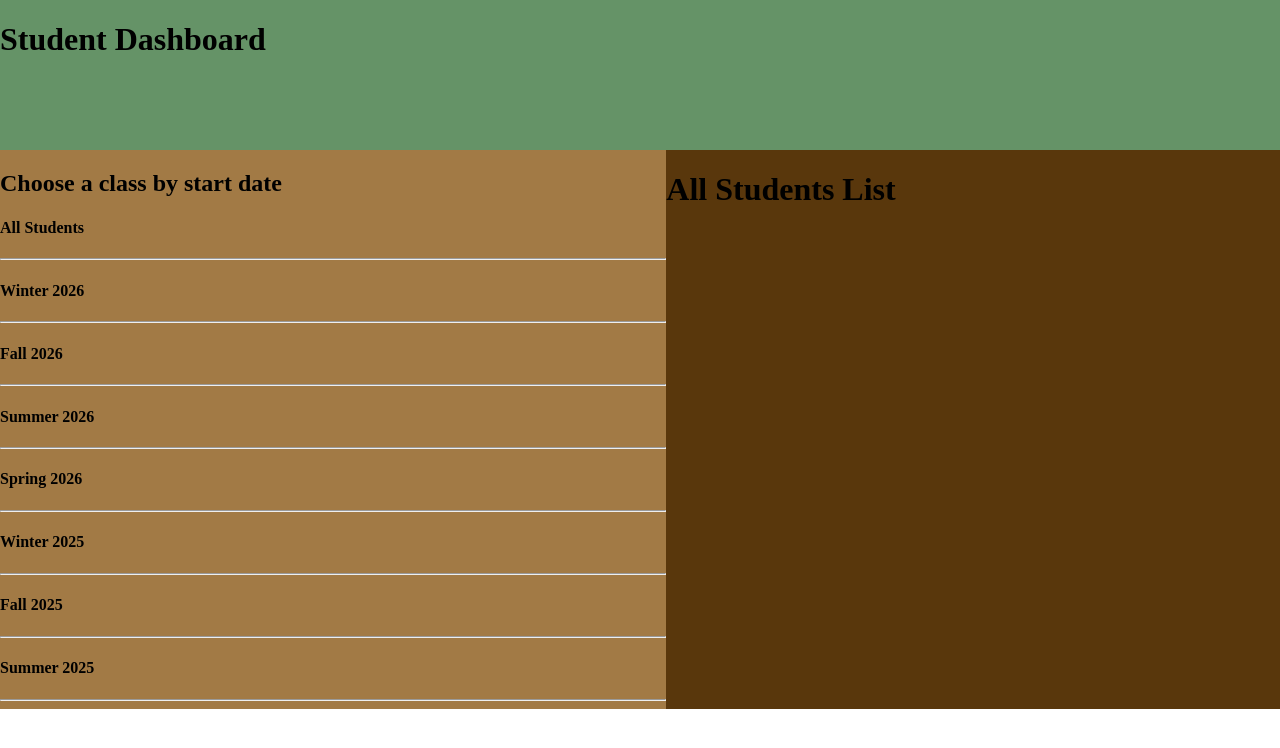
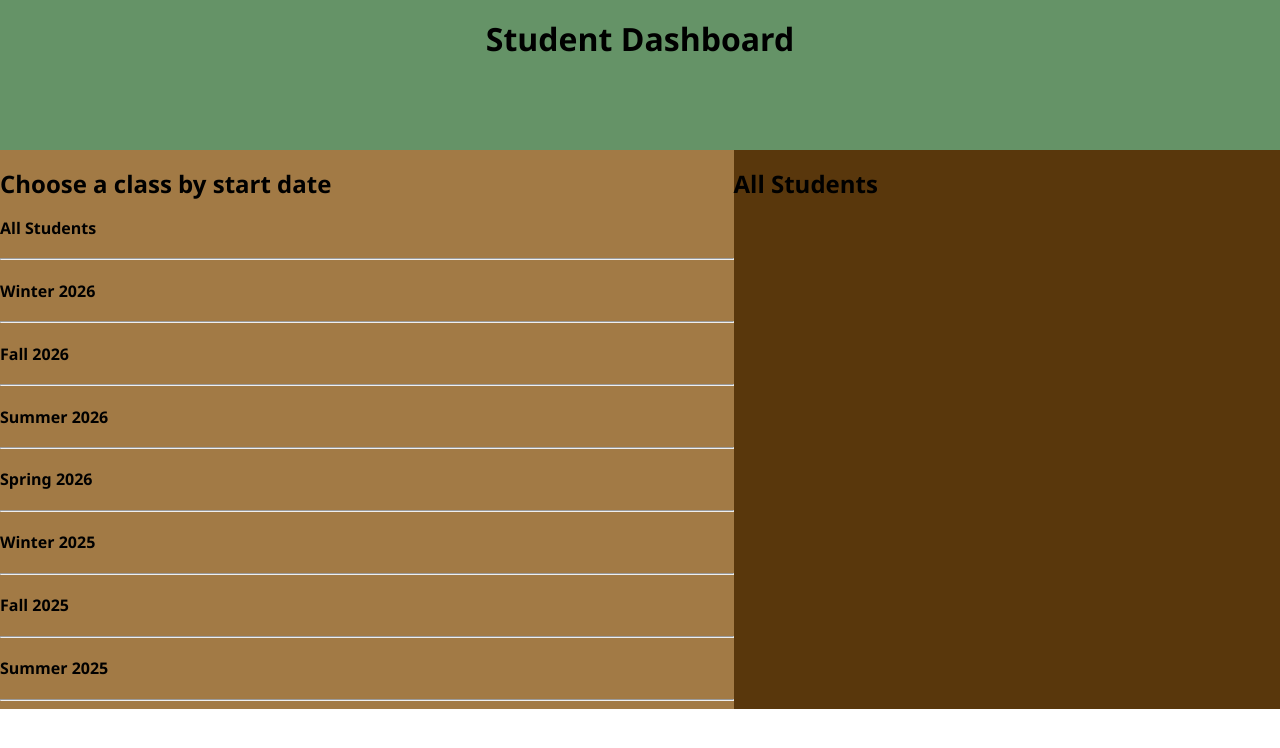
Before and after one commit to theCephusHasLanded/project-student-dashboardv1, a React (Create React App) app: page / in a window 1280 px wide. Shown: the top 748 px of the page. Built offline with nearby package versions, Linux system fonts and the light colour scheme.

Commit message:
got functionality for the all students population

```diff
--- a/src/App.js
+++ b/src/App.js
@@ -5,30 +5,26 @@ import data from './data/data.json'
 import { useState } from 'react'
 
 //const cohortStudents = []
+  // const [studentCard, setStudentCard] = useState([])
 
 
 function App() {
+  // (console.log("lkhn"))
   const [studentList, setStudentList] = useState([])
 
-  // const oneStudent = [
-  //   preferredName: "preferredName + surname",
-  //   email: "username",
-  //   birthdate: "dob",
-  // ]
+   function displayAllStudents() {
+   setStudentList(studentList => [...studentList, ...data])
+  }
 
-  function displayAllStudents() {
-
-    setStudentList(studentList => [...studentList, data])
-  }
-  console.log(studentList)
 
   return (
     <div className='App'>
       <header>
       <h1>Student Dashboard</h1>
       </header>
-      <StudentList studentList={studentList} />
-      <CohortClassList displayAllStudents={displayAllStudents} />
+       <CohortClassList displayAllStudents={displayAllStudents} />
+       <StudentList studentList={studentList} />
+
     </div>
   );
 }
--- a/src/Components/CohortClassList.js
+++ b/src/Components/CohortClassList.js
@@ -1,6 +1,6 @@
 import React from 'react'
 
-function CohortClassList({displayAllStudents}) {
+function CohortClassList({ displayAllStudents }) {
   return (
     <div className='cohort-list'>
       <aside>
@@ -22,7 +22,6 @@ function CohortClassList({displayAllStudents}) {
         <hr></hr>
         <h4>Summer 2025</h4>
         <hr></hr>
-
       </aside>
     </div>
   )
--- a/src/Components/StudentCard.js
+++ b/src/Components/StudentCard.js
@@ -1,11 +1,15 @@
 import React from 'react'
 
-function StudentCard({ studentInfo}) {
+function StudentCard({ student }) {
+  console.log(student, "testing!")
   return (
     <div className="student-card">
-      <h6>{studentInfo.preferredName}></h6>
-      studentInfo.email
-      studentInfo.dob
+      <img src={student.profilePhoto} alt=''/>
+      <h6><strong>{student.names.preferredName}{student.names.middleName[0].toUpperCase()}. {student.names.surname}</strong></h6>
+      <p>{student.username}</p>
+      <p>Birthday: {student.dob}</p>
+      <br></br>
+      {/* <p onClick={showMore}>Show More...</p> */}
     </div>
   )
 }
--- a/src/Components/StudentList.js
+++ b/src/Components/StudentList.js
@@ -1,14 +1,26 @@
-import React from 'react'
-import StudentCard from './StudentCard'
+import React from "react";
+import StudentCard from "./StudentCard";
 
 function StudentList({ studentList }) {
   return (
-    <div className='student-list'>
-        <h1>All Students List</h1>
-        {/* map through the studentList  */}
-        {/* <StudentCard studentInfo={studentInfo} /> */}
+    <div className="student-list">
+      <main>
+        <h2>All Students</h2>
+        {/* <p>Total Students {studentList.length}</p> */}
+        <ul>
+          {
+          studentList.map((student, index) => {
+            console.log(student)
+            return (
+              <li>
+                <StudentCard student={student} key={index} />
+              </li>
+            );
+          })}
+        </ul>
+      </main>
     </div>
-  )
+  );
 }
 
-export default StudentList
+export default StudentList;
--- a/src/index.css
+++ b/src/index.css
@@ -3,10 +3,12 @@
     display: grid;
     background-color: rgb(162, 122, 69);
     grid-template-areas: "header header" "aside main";
+    font-family: 'Segoe UI', Tahoma, Geneva, Verdana, sans-serif;
 }
 
 header {
     background-color: #659367;
+    text-align: center;
     height: 150px;
     width: auto;
     grid-area: header;
```
